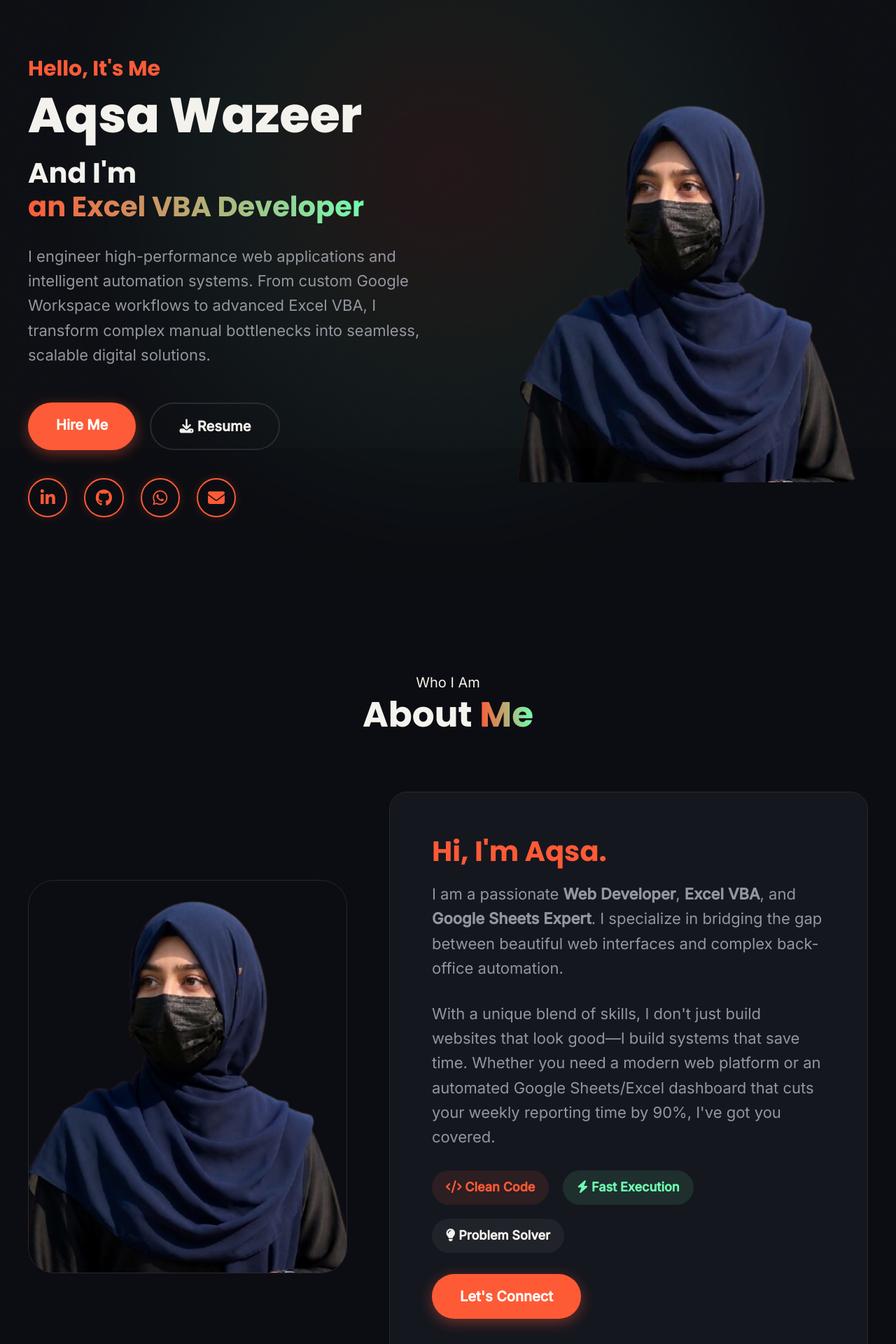
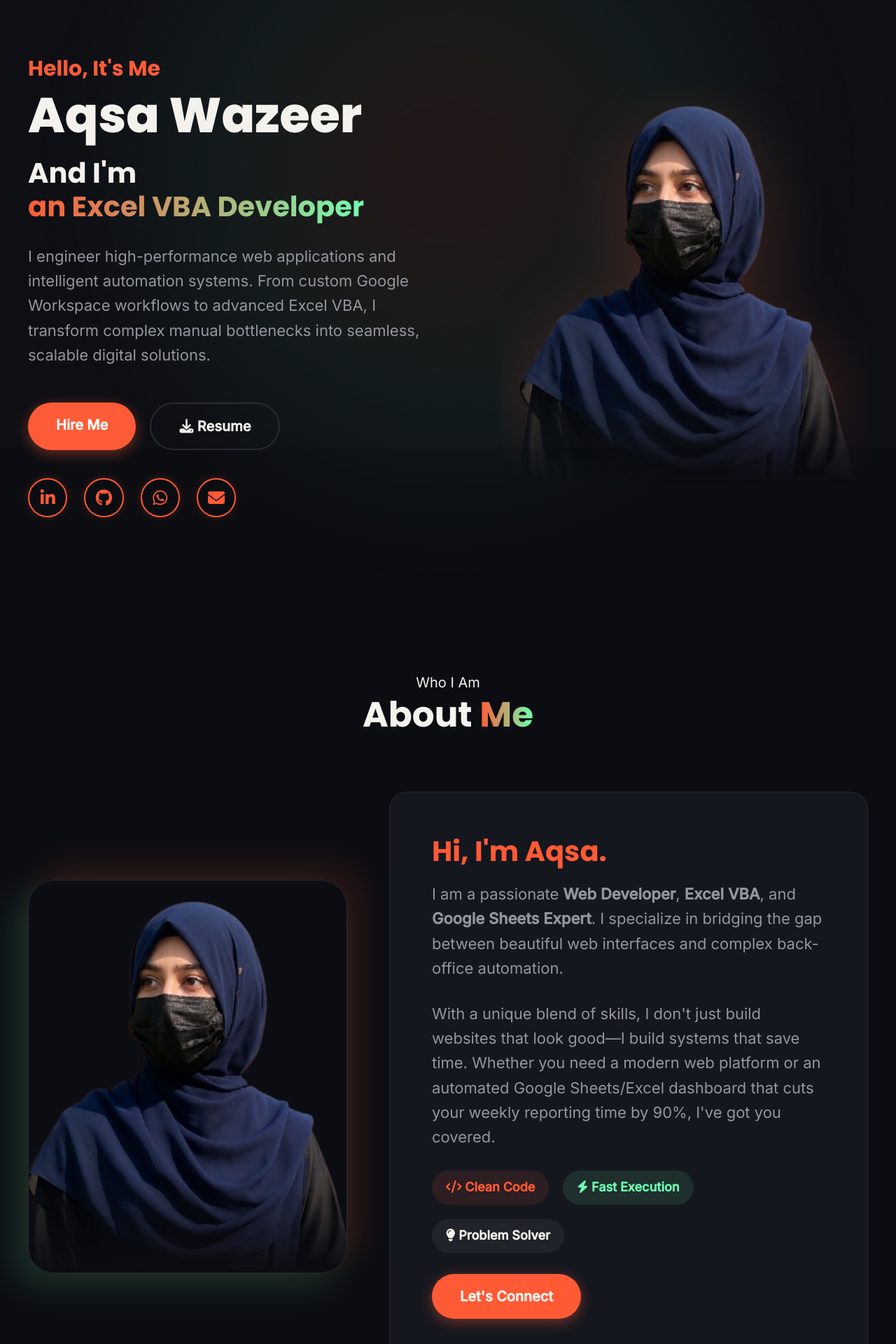
Before and after one commit to hareemrana522-crypto/Portfolio, a React (Vite) app: page / in a window 1280 px wide. Shown: the part 160-2080 px from the top of the page at 70% size. Built offline with nearby package versions, Linux system fonts and the light colour scheme.

Commit message:
Restore premium CSS shadows and apply bottom fade to images

```diff
--- a/src/components/About.jsx
+++ b/src/components/About.jsx
@@ -10,7 +10,14 @@ const About = () => {
 
         <div className="about-container">
             <div className="about-image reveal">
-                <img src="profile.jpg.png" alt="Aqsa" style={{ width: '100%', height: '100%', objectFit: 'cover', borderRadius: '20px' }} />
+                <img src="profile.jpg.png" alt="Aqsa" style={{
+                    width: '100%',
+                    height: '100%',
+                    objectFit: 'cover',
+                    borderRadius: '20px',
+                    WebkitMaskImage: 'linear-gradient(to bottom, black 75%, transparent 100%)',
+                    maskImage: 'linear-gradient(to bottom, black 75%, transparent 100%)'
+                }} />
             </div>
 
             <div className="about-text glass reveal">
--- a/src/components/Hero.jsx
+++ b/src/components/Hero.jsx
@@ -70,7 +70,10 @@ const Hero = () => {
         </div>
         <div className="hero-image reveal">
             <div className="image-container">
-                <img src="profile.jpg.png" alt="Aqsa Wazeer" />
+                <img src="profile.jpg.png" alt="Aqsa Wazeer" style={{
+                    WebkitMaskImage: 'linear-gradient(to bottom, black 75%, transparent 100%)',
+                    maskImage: 'linear-gradient(to bottom, black 75%, transparent 100%)'
+                }} />
             </div>
         </div>
       </div>
--- a/src/index.css
+++ b/src/index.css
@@ -335,11 +335,13 @@ header.scrolled {
     width: 100%;
     max-width: 26.25rem;
     border-radius: 30px;
+    filter: drop-shadow(0 20px 40px rgba(255, 90, 54, 0.2));
     transition: var(--transition);
 }
 
 .hero-image img:hover {
     transform: translateY(-10px) scale(1.02);
+    filter: drop-shadow(0 30px 50px rgba(111, 255, 176, 0.3));
 }
 
 /* Hero New Typography */
@@ -486,12 +488,14 @@ section {
     height: 450px;
     border-radius: 30px;
     overflow: hidden;
+    box-shadow: -15px 15px 40px rgba(111, 255, 176, 0.15), 15px -15px 40px rgba(255, 90, 54, 0.15);
     border: 1px solid var(--border-color);
     transition: var(--transition);
 }
 
 .about-image:hover {
     transform: translateY(-10px) scale(1.02);
+    border-color: var(--secondary-color);
 }
 
 .about-text {
```
